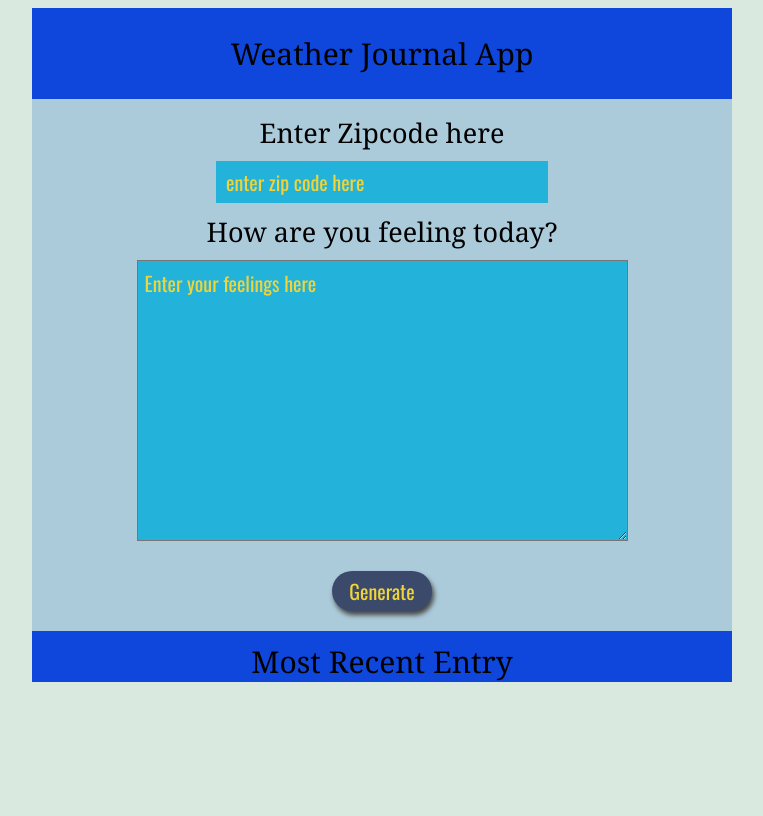
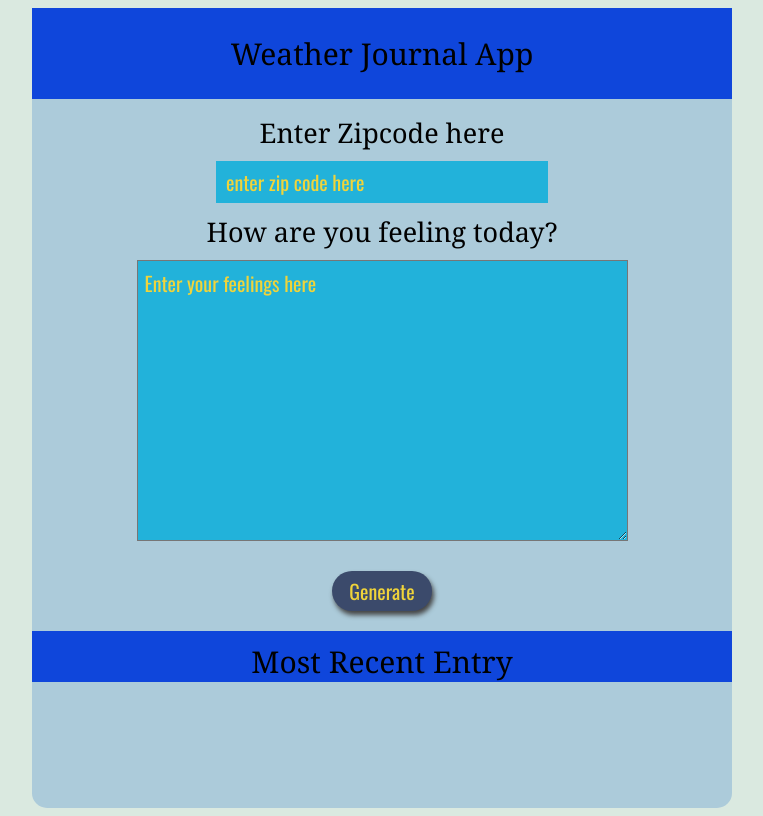
Before and after one commit to lumidee007/weather-journal-app, a website: page website/index.html in a window 1280 px wide. Shown: the whole page, without its empty margins (258-1021 px from the left). Drawn offline with nearby package versions, Linux system fonts and the light colour scheme; a web font is replaced by a local one.

Commit message:
added-minheight-appcontainer

```diff
--- a/server.js
+++ b/server.js
@@ -36,7 +36,6 @@ function addNewData(req, res) {
         projectData.country = data.country
 
     res.send(projectData)
-    console.log(projectData)
 }
 
 
--- a/website/app.js
+++ b/website/app.js
@@ -52,7 +52,7 @@ async function weatherCondition (zipCode){
 
     try {
         const data = await res.json();
-        console.log(data)
+
         return data;
 
     } catch (err) {
@@ -73,7 +73,7 @@ const postData = async(url = '', data = {}) => {
 
     try {
         const updatedData = await res.json();
-        // console.log(updatedData);
+
         return updatedData
     } catch (err) {
         console.log("error", err);
@@ -97,7 +97,7 @@ const updateUI = async() => {
         document.getElementById('name').innerHTML = name;
         document.getElementById('country').innerHTML = country;
 
-        console.log(allData);
+
 
     } catch (error) {
         console.log("error", error);
--- a/website/style.css
+++ b/website/style.css
@@ -1,10 +1,11 @@
 @import url('https://fonts.googleapis.com/css2?family=Noto+Serif:wght@400;700&display=swap');
 
-body {
+body{
     min-height: 100vh;
     background-color: rgb(218, 233, 224);
     text-align: center;
 }
+
 
 #app {
     max-width: 700px;
@@ -13,6 +14,7 @@ body {
     background-color: rgba(38, 114, 201, 0.253);
     border: none;
     border-radius: 15px;
+    min-height: 100vh;
 }
 
 .entry {
```
